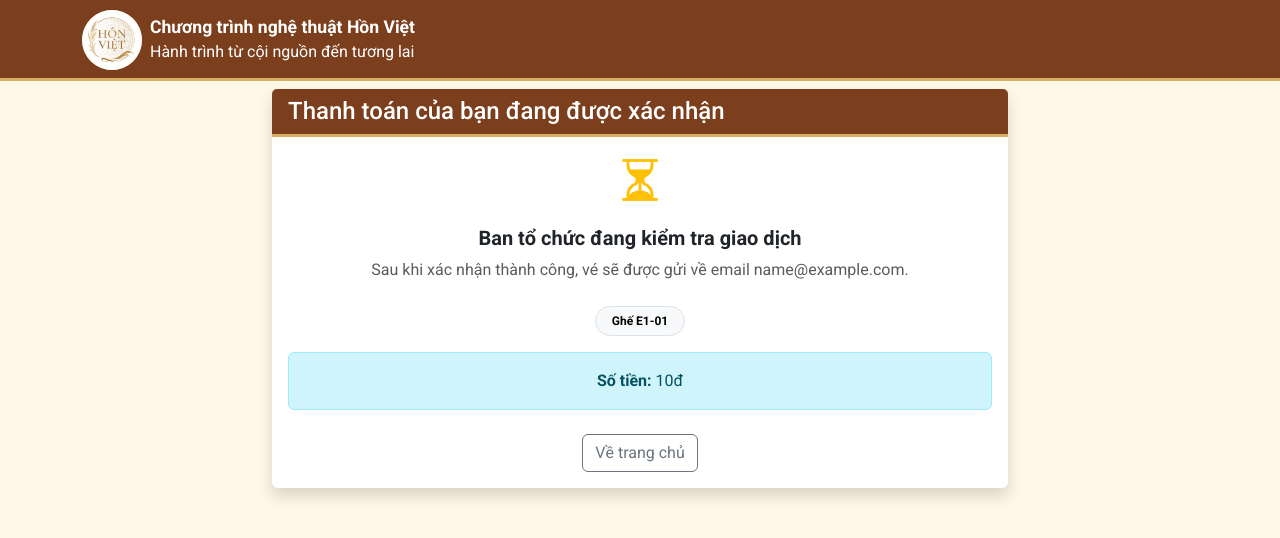
After one commit to tuanworlddev/tickets, a Django app: page /payment-pending/00000000-0000-0000-0000-000000000001/ in a window 1280 px wide. The commit adds this page. Shown: the top 538 px of the page. Run offline with Django 5.2, Linux system fonts and the light colour scheme; tables that the repository leaves empty hold one stand-in row (values such as "Sample post").

Commit message:
Add manual payment email confirmation flow

```diff
--- a/fundraising/management/commands/init_tickets.py
+++ b/fundraising/management/commands/init_tickets.py
@@ -32,6 +32,7 @@ class Command(BaseCommand):
             status='SOLD',
             buyer_name='Ghế khách mời',
             buyer_phone='',
+            buyer_email='',
             locked_at=None,
         )
         self.stdout.write(self.style.SUCCESS(f'Marked {len(guest_numbers)} guest seats'))
--- a/fundraising/templates/fundraising/payment.html
+++ b/fundraising/templates/fundraising/payment.html
@@ -24,7 +24,7 @@
 
                 <div class="alert alert-warning text-center">
                     <h5>Thời gian giữ ghế: <span id="timer" class="fw-bold text-danger">--:--</span></h5>
-                    <small>Chỉ sau khi bấm xác nhận đã thanh toán, hệ thống mới mở trang tải vé.</small>
+                    <small>Sau khi bạn bấm xác nhận đã thanh toán, ban tổ chức sẽ kiểm tra và gửi vé qua email.</small>
                 </div>
 
                 <div id="qr-container" class="d-flex justify-content-center align-items-center mb-3" style="min-height: 300px;">
@@ -46,7 +46,7 @@
                     <form method="post" action="{% url 'confirm_payment' %}">
                         {% csrf_token %}
                         <button type="submit" class="btn btn-primary btn-lg w-100">
-                            Tôi đã thanh toán - nhận vé
+                            Tôi đã thanh toán
                         </button>
                     </form>
                     <a href="{% url 'cancel_checkout' %}" class="btn btn-outline-secondary">
--- /dev/null
+++ b/fundraising/templates/fundraising/payment_pending.html
@@ -0,0 +1,36 @@
+{% extends 'fundraising/base.html' %}
+
+{% block content %}
+<div class="row">
+    <div class="col-lg-8 offset-lg-2">
+        <div class="card shadow border-0">
+            <div class="card-header bg-orange text-white">
+                <h4 class="mb-0">Thanh toán của bạn đang được xác nhận</h4>
+            </div>
+            <div class="card-body text-center">
+                <div class="display-5 text-warning mb-3">
+                    <i class="bi bi-hourglass-split"></i>
+                </div>
+                <h5 class="fw-bold">Ban tổ chức đang kiểm tra giao dịch</h5>
+                <p class="text-muted mb-4">
+                    Sau khi xác nhận thành công, vé sẽ được gửi về email {{ order.buyer_email }}.
+                </p>
+
+                <div class="d-flex flex-wrap justify-content-center gap-2 mb-3">
+                    {% for ticket in tickets %}
+                    <span class="badge rounded-pill text-bg-light border px-3 py-2">
+                        Ghế {{ ticket.seat_label }}
+                    </span>
+                    {% endfor %}
+                </div>
+
+                <div class="alert alert-info mb-4">
+                    <strong>Số tiền:</strong> {{ amount_display }}
+                </div>
+
+                <a href="{% url 'index' %}" class="btn btn-outline-secondary">Về trang chủ</a>
+            </div>
+        </div>
+    </div>
+</div>
+{% endblock %}
--- a/fundraising/templates/fundraising/success.html
+++ b/fundraising/templates/fundraising/success.html
@@ -307,7 +307,7 @@
                 body: new URLSearchParams({
                     'message': message,
                     'name': '{{ tickets.first.buyer_name|default:"Khách vãng lai" }}',
-                    'phone': '{{ tickets.first.buyer_phone|default:"" }}'
+                    'phone': '{{ tickets.first.buyer_email|default:"" }}'
                 })
             })
                 .then(response => response.json())
--- a/fundraising/urls.py
+++ b/fundraising/urls.py
@@ -6,6 +6,8 @@ urlpatterns = [
     path('lock/', views.lock_tickets, name='lock_tickets'),
     path('checkout/', views.checkout, name='checkout'),
     path('confirm-payment/', views.confirm_payment, name='confirm_payment'),
+    path('payment-pending/<uuid:order_id>/', views.payment_pending, name='payment_pending'),
+    path('owner-confirm-payment/<uuid:token>/', views.owner_confirm_payment, name='owner_confirm_payment'),
     path('tickets/', views.ticket_success, name='ticket_success'),
     path('cancel-checkout/', views.cancel_checkout, name='cancel_checkout'),
     path('cancel-transaction/', views.cancel_transaction, name='cancel_transaction'),
--- a/fundraising/views.py
+++ b/fundraising/views.py
@@ -9,9 +9,14 @@ from datetime import timedelta
 from django.shortcuts import render, redirect, get_object_or_404
 from django.db import transaction
 from django.contrib import messages
+from django.core.exceptions import ValidationError
+from django.core.mail import EmailMultiAlternatives
+from django.core.validators import validate_email
 from django.http import JsonResponse, HttpResponse
+from django.urls import reverse
+from django.utils.html import escape
 from PIL import Image, ImageDraw, ImageFont
-from .models import SEAT_COLUMNS, SEAT_ROWS, Ticket, UserMessage, format_currency
+from .models import PaymentOrder, SEAT_COLUMNS, SEAT_ROWS, Ticket, UserMessage, format_currency
 
 VIETQR_BANK_BIN = "970422"  # MB Bank
 VIETQR_ACCOUNT_NO = "0975497557"
@@ -38,6 +43,93 @@ def build_vietqr_url(amount, buyer_name):
         f"&addInfo={quote(transfer_note)}"
         f"&accountName={quote(VIETQR_ACCOUNT_NAME)}"
     )
+
+def get_ticket_image_bytes(ticket):
+    img = generate_ticket_image(ticket)
+    buffer = io.BytesIO()
+    img.save(buffer, format='JPEG', quality=95)
+    buffer.seek(0)
+    return buffer.getvalue()
+
+def send_payment_confirmation_email(request, order):
+    tickets = order.tickets.all().order_by('number')
+    seat_labels = ", ".join(ticket.seat_label for ticket in tickets)
+    confirm_url = request.build_absolute_uri(
+        reverse('owner_confirm_payment', args=[order.confirmation_token])
+    )
+    buyer_name = escape(order.buyer_name)
+    buyer_email = escape(order.buyer_email)
+    seat_labels_html = escape(seat_labels)
+    amount_display = format_currency(order.amount)
+    subject = f"[Hồn Việt] Xác nhận thanh toán - {order.buyer_name}"
+    text_body = (
+        "Có khách báo đã thanh toán vé Hồn Việt.\n\n"
+        f"Họ tên: {order.buyer_name}\n"
+        f"Email: {order.buyer_email}\n"
+        f"Ghế: {seat_labels}\n"
+        f"Số tiền: {format_currency(order.amount)}\n\n"
+        f"Bấm link này để xác nhận và gửi vé cho khách: {confirm_url}\n"
+    )
+    html_body = f"""
+        <p>Có khách báo đã thanh toán vé <strong>Hồn Việt</strong>.</p>
+        <table cellpadding="6" cellspacing="0" border="0">
+            <tr><td><strong>Họ tên</strong></td><td>{buyer_name}</td></tr>
+            <tr><td><strong>Email</strong></td><td>{buyer_email}</td></tr>
+            <tr><td><strong>Ghế</strong></td><td>{seat_labels_html}</td></tr>
+            <tr><td><strong>Số tiền</strong></td><td>{amount_display}</td></tr>
+        </table>
+        <p>
+            <a href="{confirm_url}" style="display:inline-block;padding:12px 18px;background:#7c3f1d;color:#ffffff;text-decoration:none;border-radius:6px;font-weight:bold;">
+                Xác nhận thanh toán và gửi vé
+            </a>
+        </p>
+        <p>Nếu nút không mở được, dùng link này:<br>{confirm_url}</p>
+    """
+    email = EmailMultiAlternatives(
+        subject=subject,
+        body=text_body,
+        from_email=settings.DEFAULT_FROM_EMAIL,
+        to=[settings.PAYMENT_ADMIN_EMAIL],
+    )
+    email.attach_alternative(html_body, "text/html")
+    email.send()
+
+def send_customer_ticket_email(order):
+    tickets = order.tickets.all().order_by('number')
+    seat_labels = ", ".join(ticket.seat_label for ticket in tickets)
+    buyer_name = escape(order.buyer_name)
+    seat_labels_html = escape(seat_labels)
+    amount_display = format_currency(order.amount)
+    subject = f"Vé tham dự Hồn Việt - {seat_labels}"
+    text_body = (
+        f"Chào {order.buyer_name},\n\n"
+        "Ban tổ chức đã xác nhận thanh toán của bạn.\n"
+        f"Ghế: {seat_labels}\n"
+        f"Số tiền: {format_currency(order.amount)}\n\n"
+        "Cảm ơn bạn đã đồng hành cùng chương trình nghệ thuật Hồn Việt. "
+        "Vé của bạn được đính kèm trong email này.\n"
+    )
+    html_body = f"""
+        <p>Chào <strong>{buyer_name}</strong>,</p>
+        <p>Ban tổ chức đã xác nhận thanh toán của bạn.</p>
+        <p><strong>Ghế:</strong> {seat_labels_html}<br>
+        <strong>Số tiền:</strong> {amount_display}</p>
+        <p>Cảm ơn bạn đã đồng hành cùng chương trình nghệ thuật <strong>Hồn Việt</strong>. Vé của bạn được đính kèm trong email này.</p>
+    """
+    email = EmailMultiAlternatives(
+        subject=subject,
+        body=text_body,
+        from_email=settings.DEFAULT_FROM_EMAIL,
+        to=[order.buyer_email],
+    )
+    email.attach_alternative(html_body, "text/html")
+    for ticket in tickets:
+        email.attach(
+            f"ve_hon_viet_{ticket.seat_label}.jpg",
+            get_ticket_image_bytes(ticket),
+            "image/jpeg",
+        )
+    email.send()
 
 def release_expired_tickets():
     cleanup_threshold = timezone.now() - timedelta(minutes=3)
@@ -152,11 +244,23 @@ def checkout(request):
     total_amount = sum(ticket.price for ticket in tickets)
 
     if request.method == 'POST':
-        name = request.POST.get('name')
-        phone = request.POST.get('phone')
+        name = request.POST.get('name', '').strip()
+        email = request.POST.get('email', '').strip()
 
-        if not name or not phone:
-             messages.error(request, 'Vui lòng điền đầy đủ thông tin.')
+        if not name:
+             messages.error(request, 'Vui lòng nhập họ và tên.')
+             return render(request, 'fundraising/checkout.html', {
+                 'tickets': tickets,
+                 'total_amount': total_amount,
+                 'total_amount_display': format_currency(total_amount),
+                 'expiration_timestamp': expiration_timestamp,
+                 'event': EVENT_INFO,
+             })
+
+        try:
+            validate_email(email)
+        except ValidationError:
+             messages.error(request, 'Vui lòng nhập đúng địa chỉ email để nhận vé.')
              return render(request, 'fundraising/checkout.html', {
                  'tickets': tickets,
                  'total_amount': total_amount,
@@ -166,8 +270,8 @@ def checkout(request):
              })
 
         request.session['pending_buyer'] = {
-            'name': name.strip(),
-            'phone': phone.strip(),
+            'name': name,
+            'email': email,
         }
 
         qr_url = build_vietqr_url(total_amount, name)
@@ -241,17 +345,87 @@ def confirm_payment(request):
             messages.error(request, 'Thời gian giữ ghế đã hết.')
             return redirect('index')
 
+        total_amount = sum(ticket.price for ticket in tickets)
+        order = PaymentOrder.objects.create(
+            buyer_name=buyer['name'],
+            buyer_email=buyer['email'],
+            amount=total_amount,
+        )
+        order.tickets.set(tickets)
+
         tickets.update(
-            status='SOLD',
+            status='PENDING',
             buyer_name=buyer['name'],
-            buyer_phone=buyer['phone'],
+            buyer_email=buyer['email'],
             locked_at=None,
         )
 
-    request.session['last_sold_tickets'] = locked_ids
+    try:
+        send_payment_confirmation_email(request, order)
+    except Exception as e:
+        print(f"Error sending owner confirmation email: {e}")
+        messages.warning(request, 'Thanh toán đã được ghi nhận, nhưng email xác nhận gửi cho ban tổ chức đang gặp lỗi.')
+
+    request.session['pending_order_id'] = str(order.id)
     request.session.pop('locked_tickets', None)
     request.session.pop('pending_buyer', None)
-    return redirect('ticket_success')
+    return redirect('payment_pending', order_id=order.id)
+
+def payment_pending(request, order_id):
+    order = get_object_or_404(PaymentOrder, id=order_id)
+    return render(request, 'fundraising/payment_pending.html', {
+        'order': order,
+        'tickets': order.tickets.all().order_by('number'),
+        'amount_display': format_currency(order.amount),
+        'event': EVENT_INFO,
+    })
+
+def owner_confirm_payment(request, token):
+    order = get_object_or_404(PaymentOrder, confirmation_token=token)
+    already_confirmed = order.status == 'CONFIRMED'
+    email_sent = False
+    email_error = None
+
+    if not already_confirmed:
+        with transaction.atomic():
+            order = PaymentOrder.objects.select_for_update().get(pk=order.pk)
+            tickets = Ticket.objects.select_for_update().filter(payment_orders=order).order_by('number')
+            if order.status != 'PENDING' or tickets.exclude(status='PENDING').exists():
+                return render(request, 'fundraising/owner_confirmed.html', {
+                    'order': order,
+                    'tickets': tickets,
+                    'amount_display': format_currency(order.amount),
+                    'event': EVENT_INFO,
+                    'email_sent': False,
+                    'email_error': 'Đơn này không còn ở trạng thái chờ xác nhận.',
+                })
+
+            tickets.update(
+                status='SOLD',
+                buyer_name=order.buyer_name,
+                buyer_email=order.buyer_email,
+                locked_at=None,
+            )
+            order.status = 'CONFIRMED'
+            order.confirmed_at = timezone.now()
+            order.save(update_fields=['status', 'confirmed_at'])
+
+        try:
+            send_customer_ticket_email(order)
+            email_sent = True
+        except Exception as e:
+            print(f"Error sending customer ticket email: {e}")
+            email_error = 'Đã xác nhận thanh toán, nhưng email gửi vé cho khách đang gặp lỗi.'
+
+    return render(request, 'fundraising/owner_confirmed.html', {
+        'order': order,
+        'tickets': order.tickets.all().order_by('number'),
+        'amount_display': format_currency(order.amount),
+        'event': EVENT_INFO,
+        'already_confirmed': already_confirmed,
+        'email_sent': email_sent,
+        'email_error': email_error,
+    })
 
 def ticket_success(request):
     sold_ids = request.session.get('last_sold_tickets', [])
@@ -283,7 +457,7 @@ def cancel_transaction(request):
     sold_ids = request.session.get('last_sold_tickets', [])
     if sold_ids:
         # Revert SOLD tickets to AVAILABLE
-        Ticket.objects.filter(number__in=sold_ids, status='SOLD').update(status='AVAILABLE', buyer_name=None, buyer_phone=None)
+        Ticket.objects.filter(number__in=sold_ids, status='SOLD').update(status='AVAILABLE', buyer_name=None, buyer_phone=None, buyer_email=None)
         if 'last_sold_tickets' in request.session:
             del request.session['last_sold_tickets']
         messages.info(request, 'Đã hủy giao dịch.')
```
Also changed, not shown: fundraising/admin.py (+28 -8 lines), fundraising/models.py (+36 -3 lines), fundraising/templates/fundraising/checkout.html (+7 -17 lines), fundraising/templates/fundraising/owner_confirmed.html (added, +42 -0 lines), mysite/settings.py (+17 -0 lines), fundraising/migrations/0004_ticket_buyer_email_alter_ticket_number_and_more.py (added).
